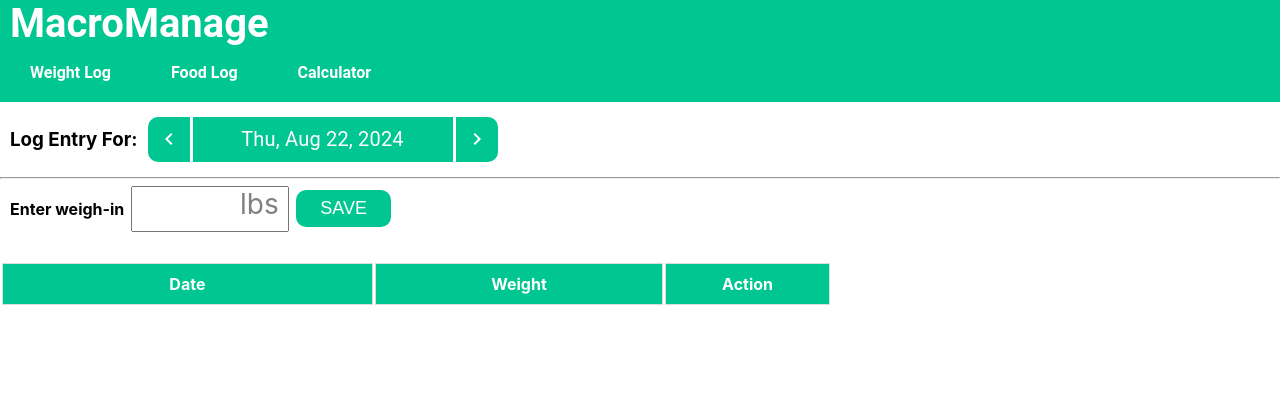
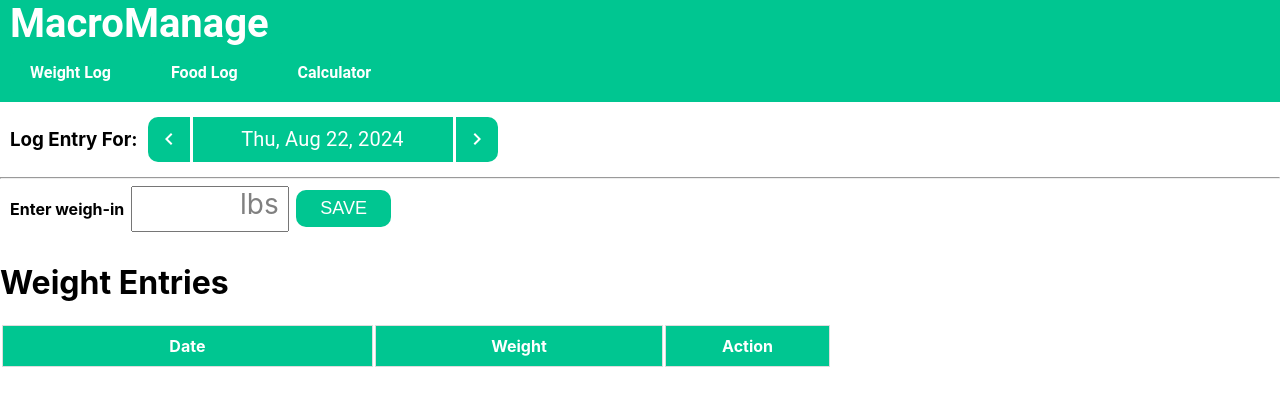
Before and after one commit to andyp4293/MacroManage, a React (Create React App) app: page /weight-log in a window 1280 px wide. Shown: the top 406 px of the page. Built offline with nearby package versions, Linux system fonts and the light colour scheme.

Commit message:
Made it so that when the user doesn't give an input, the default weight is 0 lbs

```diff
--- a/src/pages/Weightlog.js
+++ b/src/pages/Weightlog.js
@@ -26,8 +26,17 @@ function WeightLog() {
 
     // func to add a new weight entry whenever user presses save
     const addEntry = () => {
+        let weightValue;
+        if (weight === ''){
+            weightValue = 0;
+        }
+        else {
+            weightValue = parseFloat(weight)
+        }
+
+
         const newEntry = {
-            weight: parseFloat(weight),
+            weight: weightValue,
             date: selectedDate.toLocaleDateString()
         }
         setEntry([...entries, newEntry]);
@@ -79,6 +88,7 @@ function WeightLog() {
                 </div>
 
                 <div className = {styles['weight-entry-table']}>
+                    <h1>Weight Entries</h1>
                     <table
                         style = {{
                             width: '65%'
--- a/src/styles/Weightlog.module.css
+++ b/src/styles/Weightlog.module.css
@@ -59,7 +59,7 @@ input[type="number"] {
     background: rgb(3, 152, 112);
 }
 
-.weight-entry-table {
+.weight-entry-table h2{
     margin-top: 20px;
 }
 
```
